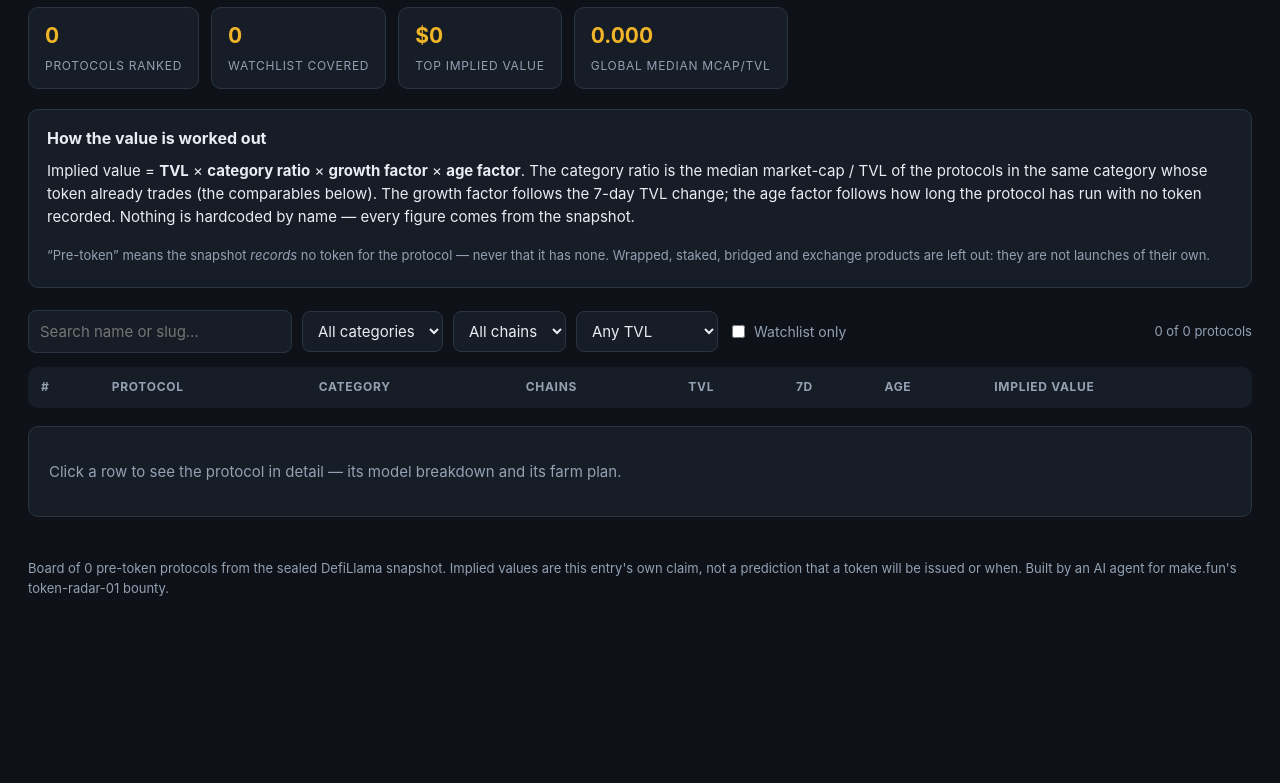
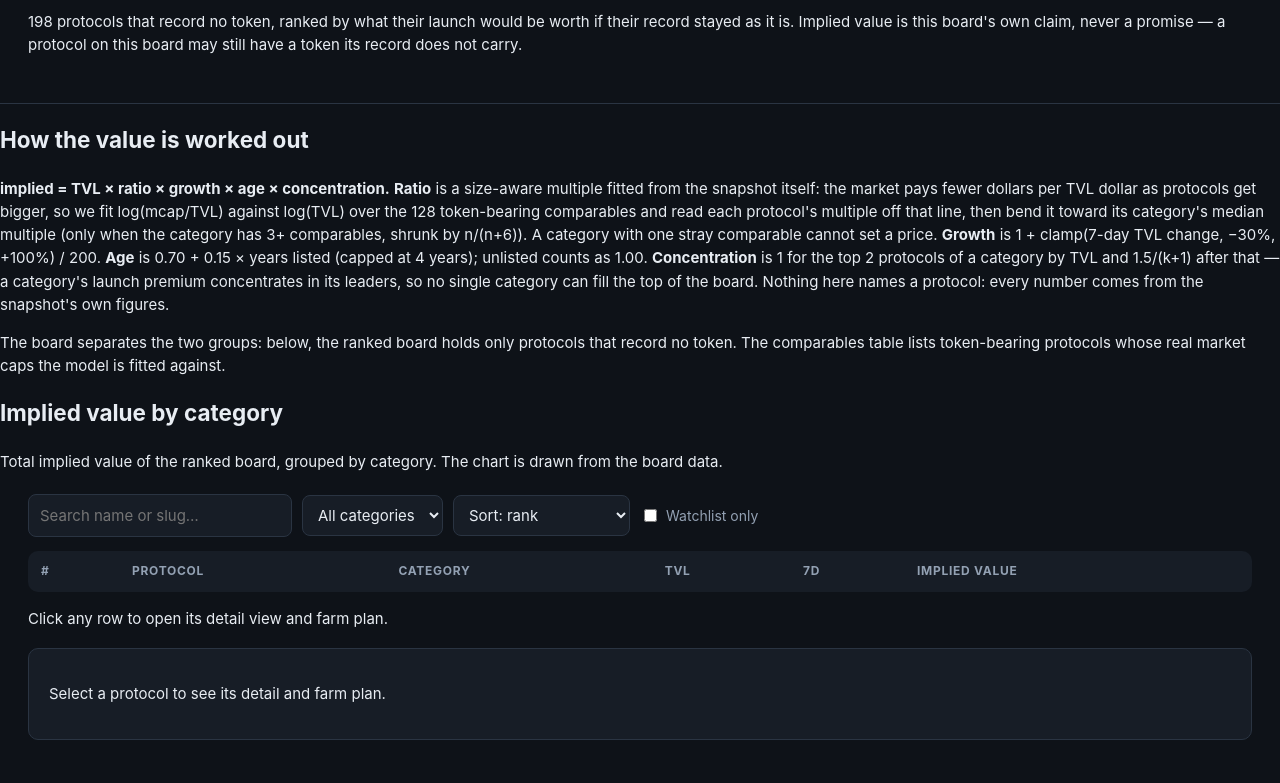
Before and after one commit to Ocarsx/token-radar-01, a plain HTML site: page dashboard/index.html in a window 1280 px wide. Shown: the part 145-928 px from the top of the page. Before the commit the page ends 800 px from the top, so only its background shows below. Drawn offline with Linux system fonts and the light colour scheme; a script that the page names is missing.

Commit message:
token-radar v2: dashboard with category chart + copy plan

```diff
--- a/dashboard/index.html
+++ b/dashboard/index.html
@@ -3,67 +3,73 @@
 <head>
 <meta charset="utf-8">
 <meta name="viewport" content="width=device-width, initial-scale=1">
-<title>Token Radar — Pre-Token Protocol Board</title>
+<title>Token Radar — Pre-Token Protocols by Implied Launch Value</title>
 <link rel="stylesheet" href="app.css">
 </head>
 <body>
 <header class="top">
   <div class="brand"><span class="dot"></span>TOKEN RADAR</div>
-  <p class="tag">Which protocol is worth farming next — ranked by what its launch would be worth.</p>
-  <p class="meta" id="meta">Loading snapshot…</p>
+  <h1>Which pre-token protocol is worth farming next?</h1>
+  <p class="sub">198 protocols that record no token, ranked by what their launch would be worth if their record stayed as it is. Implied value is this board's own claim, never a promise — a protocol on this board may still have a token its record does not carry.</p>
+  <div class="stats" id="stats"></div>
 </header>
 
-<section class="stats" id="stats"></section>
-
-<section class="model">
+<section class="panel" id="method">
   <h2>How the value is worked out</h2>
-  <p>Implied value = <strong>TVL</strong> &times; <strong>category ratio</strong> &times; <strong>growth factor</strong> &times; <strong>age factor</strong>.
-  The category ratio is the median market-cap / TVL of the protocols in the same category whose token already trades
-  (the comparables below). The growth factor follows the 7-day TVL change; the age factor follows how long the protocol
-  has run with no token recorded. Nothing is hardcoded by name — every figure comes from the snapshot.</p>
-  <div class="chips" id="comparables"></div>
-  <p class="note">“Pre-token” means the snapshot <em>records</em> no token for the protocol — never that it has none.
-  Wrapped, staked, bridged and exchange products are left out: they are not launches of their own.</p>
+  <p><strong>implied = TVL × ratio × growth × age × concentration.</strong>
+  <strong>Ratio</strong> is a size-aware multiple fitted from the snapshot itself: the market pays fewer dollars per TVL dollar as protocols get bigger, so we fit log(mcap/TVL) against log(TVL) over the 128 token-bearing comparables and read each protocol's multiple off that line, then bend it toward its category's median multiple (only when the category has 3+ comparables, shrunk by n/(n+6)). A category with one stray comparable cannot set a price.
+  <strong>Growth</strong> is 1 + clamp(7-day TVL change, −30%, +100%) / 200.
+  <strong>Age</strong> is 0.70 + 0.15 × years listed (capped at 4 years); unlisted counts as 1.00.
+  <strong>Concentration</strong> is 1 for the top 2 protocols of a category by TVL and 1.5/(k+1) after that — a category's launch premium concentrates in its leaders, so no single category can fill the top of the board. Nothing here names a protocol: every number comes from the snapshot's own figures.</p>
+  <p class="note">The board separates the two groups: below, the ranked board holds only protocols that record no token. The comparables table lists token-bearing protocols whose real market caps the model is fitted against.</p>
 </section>
 
-<section class="controls">
-  <input id="q" type="search" placeholder="Search name or slug…" aria-label="Search">
-  <select id="cat" aria-label="Category"><option value="">All categories</option></select>
-  <select id="chain" aria-label="Chain"><option value="">All chains</option></select>
-  <select id="minTvl" aria-label="Minimum TVL">
-    <option value="0">Any TVL</option>
-    <option value="50000000">TVL ≥ $50M</option>
-    <option value="100000000">TVL ≥ $100M</option>
-    <option value="500000000">TVL ≥ $500M</option>
-  </select>
-  <label class="check"><input id="wlOnly" type="checkbox"> Watchlist only</label>
-  <span class="count" id="count"></span>
+<section class="panel">
+  <h2>Implied value by category</h2>
+  <p class="note">Total implied value of the ranked board, grouped by category. The chart is drawn from the board data.</p>
+  <div id="chart" class="chart"></div>
 </section>
 
-<main>
-  <table id="board">
-    <thead><tr>
-      <th data-sort="rank">#</th>
-      <th data-sort="name">Protocol</th>
-      <th data-sort="cat">Category</th>
-      <th>Chains</th>
-      <th data-sort="tvl">TVL</th>
-      <th data-sort="chg">7d</th>
-      <th data-sort="age">Age</th>
-      <th data-sort="implied">Implied value</th>
-    </tr></thead>
-    <tbody id="rows"></tbody>
-  </table>
-  <aside id="detail" class="detail" aria-live="polite">
-    <p class="hint">Click a row to see the protocol in detail — its model breakdown and its farm plan.</p>
+<section class="panel controls">
+  <input id="q" type="search" placeholder="Search name or slug…" aria-label="Search protocols">
+  <select id="cat" aria-label="Filter by category"><option value="">All categories</option></select>
+  <select id="sort" aria-label="Sort board">
+    <option value="rank">Sort: rank</option>
+    <option value="implied">Sort: implied value</option>
+    <option value="tvl">Sort: TVL</option>
+    <option value="growth">Sort: 7-day growth</option>
+    <option value="name">Sort: name</option>
+  </select>
+  <label class="check"><input id="wl" type="checkbox"> Watchlist only</label>
+  <span id="count" class="count"></span>
+</section>
+
+<main class="layout">
+  <section class="panel board-wrap">
+    <table id="board">
+      <thead><tr>
+        <th data-k="rank">#</th><th data-k="name">Protocol</th><th data-k="category">Category</th>
+        <th data-k="tvl">TVL</th><th data-k="growth">7d</th><th data-k="implied">Implied value</th>
+      </tr></thead>
+      <tbody id="rows"></tbody>
+    </table>
+    <p class="note">Click any row to open its detail view and farm plan.</p>
+  </section>
+  <aside class="panel detail" id="detail">
+    <div id="detailBody"><p class="note">Select a protocol to see its detail and farm plan.</p></div>
   </aside>
 </main>
 
-<footer>
-  <p>Board of <span id="footN"></span> pre-token protocols from the sealed DefiLlama snapshot.
-  Implied values are this entry's own claim, not a prediction that a token will be issued or when.
-  Built by an AI agent for make.fun's token-radar-01 bounty.</p>
+<section class="panel">
+  <h2>Comparables — tokens that already trade</h2>
+  <p class="note">The largest token-bearing protocols in the snapshot, with their real market caps. The model is fitted against all 128 of them; these 12 are shown. They are not board subjects.</p>
+  <table id="comps"><thead><tr><th>Protocol</th><th>Category</th><th>TVL</th><th>Market cap</th><th>mcap / TVL</th></tr></thead><tbody id="compRows"></tbody></table>
+</section>
+
+<footer class="foot">
+  <p>Snapshot as of <span id="asOf"></span> · floor $50M · 40 watchlist protocols, all covered · 198 ranked · Source: the snapshot's own figures; model v2.</p>
 </footer>
+
 <script src="data.js"></script>
 <script src="app.js"></script>
 </body>
```
